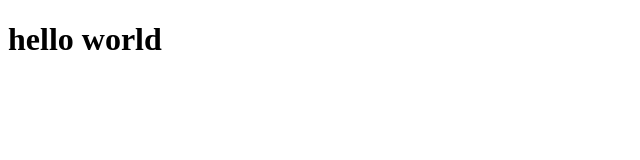
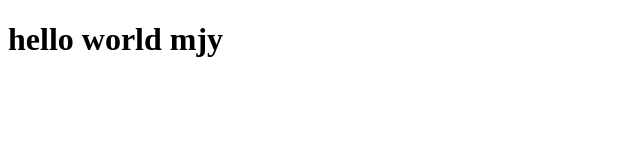
Before and after one commit to 1018ljj/first, a plain HTML site: page index.html in a window 1280 px wide. Shown: the whole page, without its empty margins (0-640 px from the left). Drawn offline with Linux system fonts and the light colour scheme.

Commit message:
mjy的修改

```diff
--- a/index.html
+++ b/index.html
@@ -9,7 +9,7 @@
 </head>
 
 <body>
-    <h1>hello world</h1>
+    <h1>hello world mjy</h1>
 </body>
 
 </html>
```
